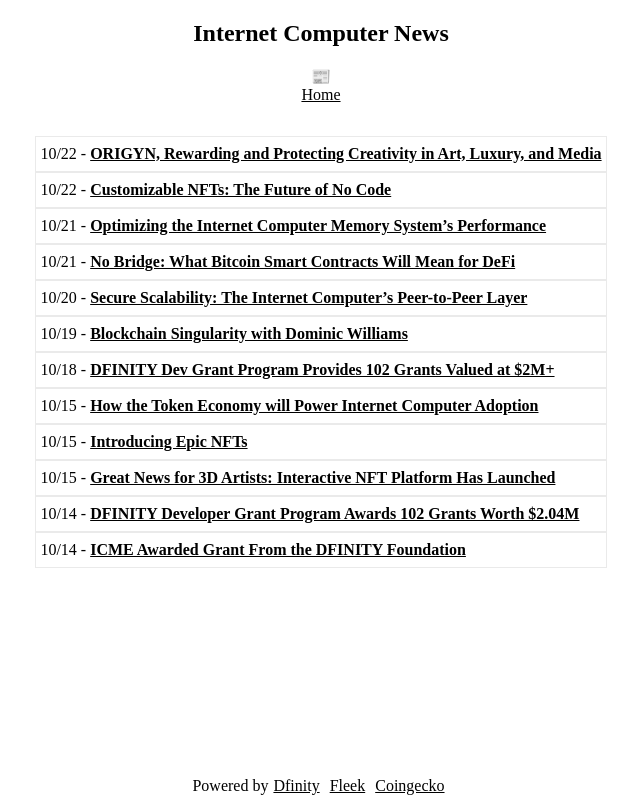
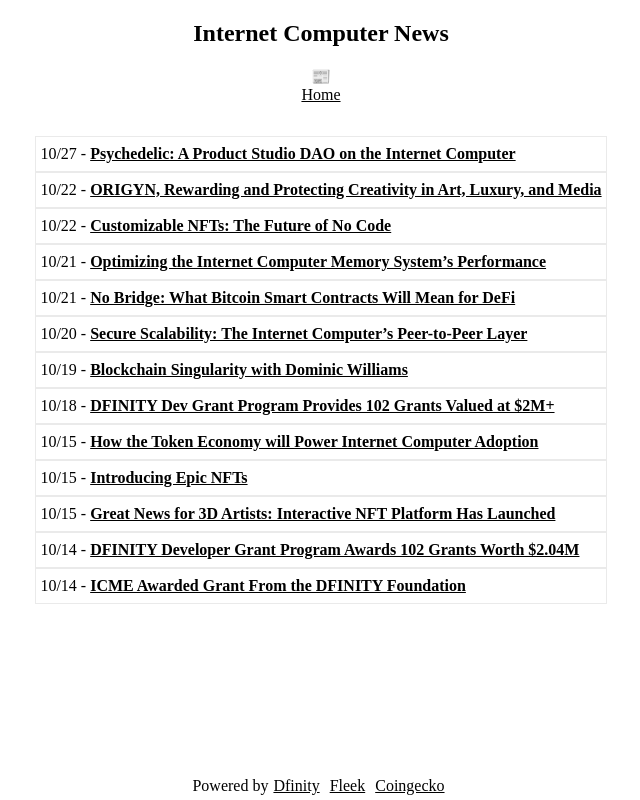
Before and after one commit to rjlucasm/ictoday, a Next.js app: page /news/2021 in a window 1280 px wide. Shown: the whole page, without its empty margins (319-959 px from the left). Built offline with nearby package versions, Linux system fonts and the light colour scheme.

Commit message:
News 10/27

```diff
--- a/components/topnews.js
+++ b/components/topnews.js
@@ -2,7 +2,7 @@ import Link from 'next/link'
 
 const Topnews = () => (
     <div className="topnews">
-        <p><a href="https://medium.com/dfinity/developer-spotlight-origyn-rewarding-and-protecting-creativity-in-art-luxury-and-media-cd8943aa80bd" target="_blank" rel="noopener noreferrer">ORIGYN, Rewarding and Protecting Creativity in Art, Luxury, and Media</a></p>
+        <p><a href="https://medium.com/psychedelic-dao/psychedelic-a-product-studio-dao-on-the-internet-computer-47145fa96700" target="_blank" rel="noopener noreferrer">Psychedelic: A Product Studio DAO on the Internet Computer</a></p>
         <Link href="/news/2021"><a style={{ color: 'inherit' }, {fontWeight: 'bold'}}>+News</a></Link>
     </div>
 );
--- a/pages/index.js
+++ b/pages/index.js
@@ -27,7 +27,7 @@ export default function Home() {
         <meta name="google-site-verification" content="3fDCrJUUQIo7GSYLlE-KnTSiesID0eUY3QJo0tys0wI" />
       </Head>
 
-      {/* <Topnews/> */}
+      <Topnews/>
 
       <main className="main">
         {/* <div className="highlights">
--- a/pages/news/2021.js
+++ b/pages/news/2021.js
@@ -17,6 +17,9 @@ export default function News21() {
             <Link href="/"><a style={{ color: 'inherit' }}>Home</a></Link>
 
             <div className="pagesgrid">
+            <div className="pagescard">10/27 -&nbsp;
+                <a href="https://medium.com/psychedelic-dao/psychedelic-a-product-studio-dao-on-the-internet-computer-47145fa96700" target="_blank" rel="noopener noreferrer">Psychedelic: A Product Studio DAO on the Internet Computer</a>
+            </div>
             <div className="pagescard">10/22 -&nbsp;
                 <a href="https://medium.com/dfinity/developer-spotlight-origyn-rewarding-and-protecting-creativity-in-art-luxury-and-media-cd8943aa80bd" target="_blank" rel="noopener noreferrer">ORIGYN, Rewarding and Protecting Creativity in Art, Luxury, and Media</a>
             </div>
```
